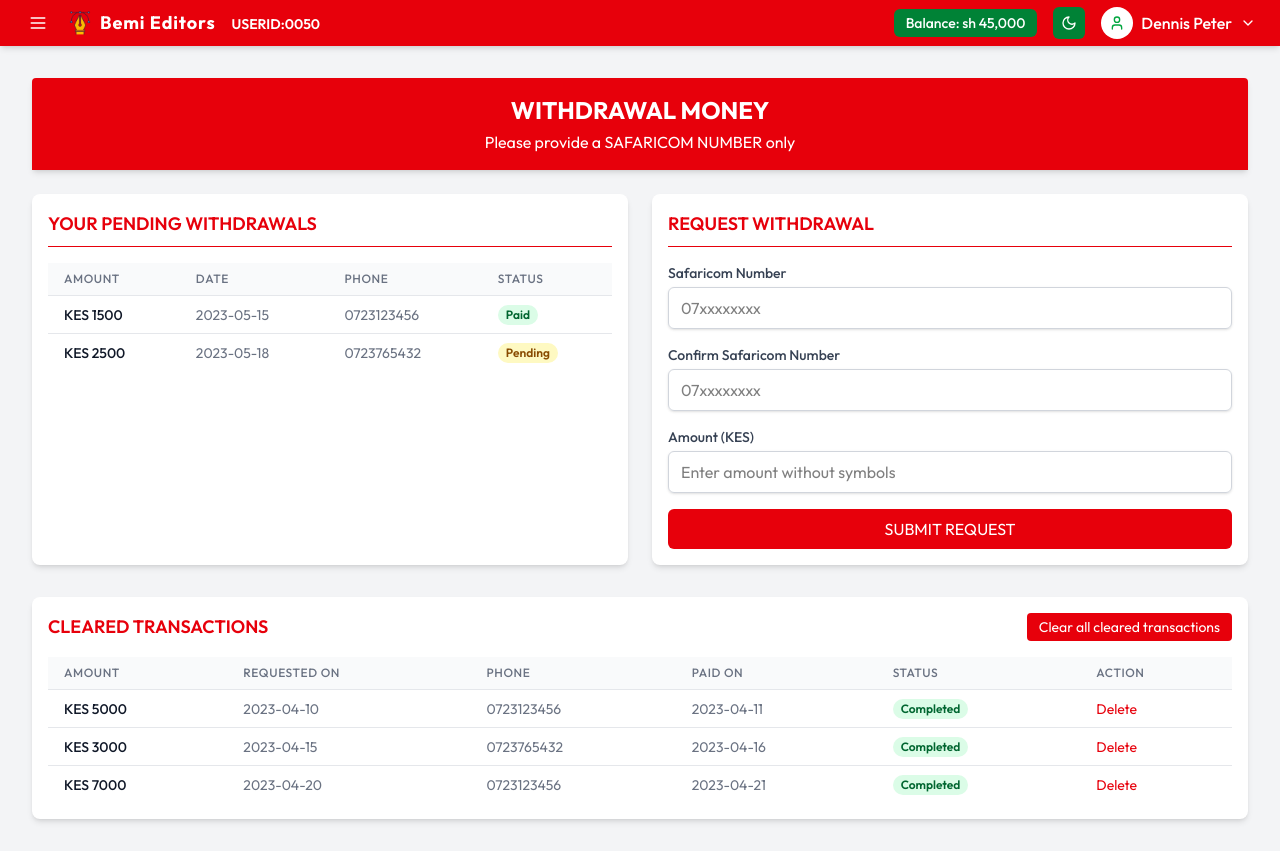
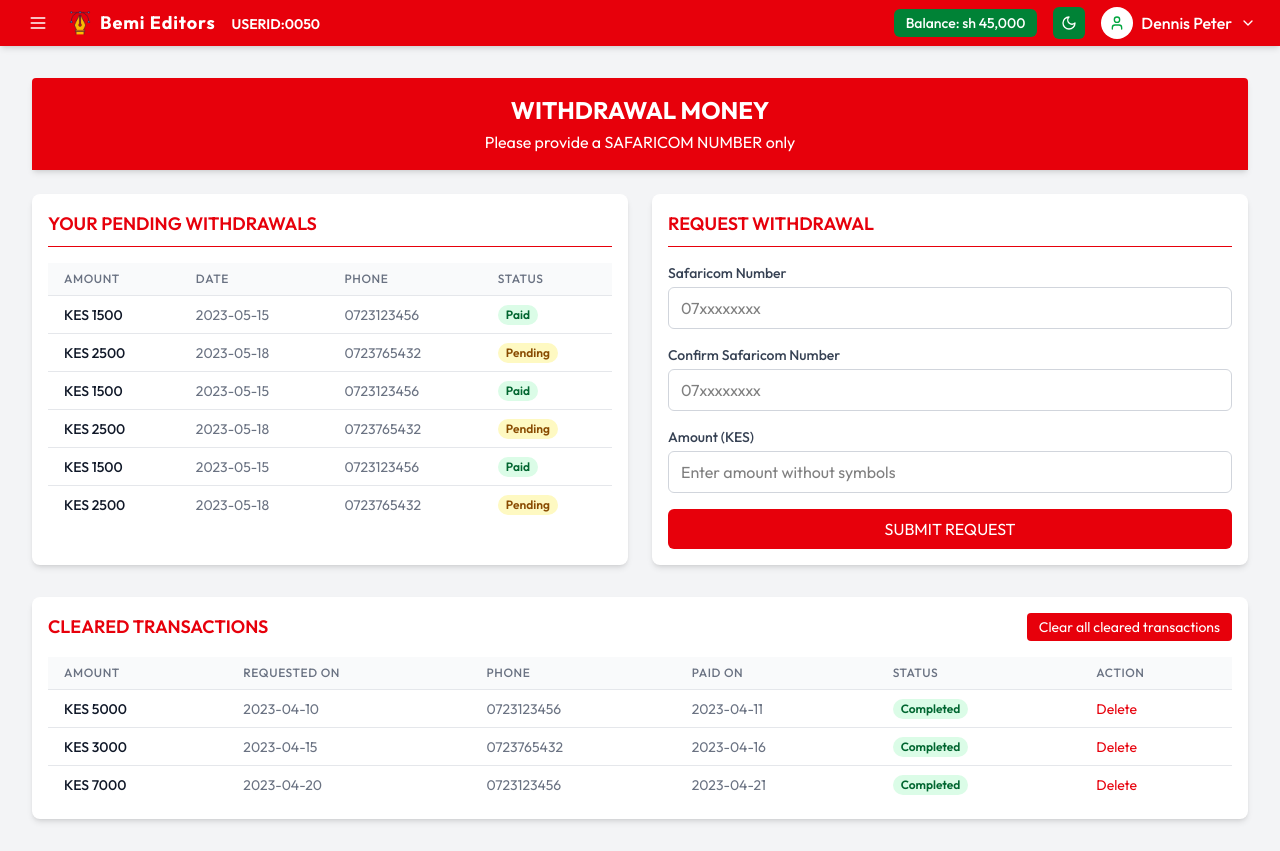
Before and after one commit to Ritahchanger/penpal, a Next.js app in the folder frontend/: page /user/dashboard/withdrawals in a window 1280 px wide. Built offline with nearby package versions, Linux system fonts and the light colour scheme.

Commit message:
Updates on the writers

```diff
--- a/frontend/src/app/page.tsx
+++ b/frontend/src/app/page.tsx
@@ -78,7 +78,39 @@ export default function Home() {
             {/* Example Writer Card */}
             <div className="bg-white p-6 rounded-lg border border-red-300">
               <img
-                src="https://via.placeholder.com/150"
+                src="https://images.pexels.com/photos/32037492/pexels-photo-32037492/free-photo-of-cultural-parade-with-traditional-attire-and-horses.jpeg?auto=compress&cs=tinysrgb&w=1260&h=750&dpr=1"
+                alt="Writer"
+                className="w-full h-48 object-cover rounded-t-lg"
+              />
+              <h3 className="text-xl font-semibold text-gray-800 mt-4">
+                Dennis Peter Munyao
+              </h3>
+              <p className="text-gray-600 mt-2">
+                Expert in SEO and Content Writing
+              </p>
+              <button className="mt-4 w-full py-2 bg-[#FF0000] text-white rounded-lg">
+                View Profile
+              </button>
+            </div>
+            <div className="bg-white p-6 rounded-lg border border-red-300">
+              <img
+                src="https://images.pexels.com/photos/32037492/pexels-photo-32037492/free-photo-of-cultural-parade-with-traditional-attire-and-horses.jpeg?auto=compress&cs=tinysrgb&w=1260&h=750&dpr=1"
+                alt="Writer"
+                className="w-full h-48 object-cover rounded-t-lg"
+              />
+              <h3 className="text-xl font-semibold text-gray-800 mt-4">
+                Dennis Peter Munyao
+              </h3>
+              <p className="text-gray-600 mt-2">
+                Expert in SEO and Content Writing
+              </p>
+              <button className="mt-4 w-full py-2 bg-[#FF0000] text-white rounded-lg">
+                View Profile
+              </button>
+            </div>
+            <div className="bg-white p-6 rounded-lg border border-red-300">
+              <img
+                src="https://images.pexels.com/photos/32037492/pexels-photo-32037492/free-photo-of-cultural-parade-with-traditional-attire-and-horses.jpeg?auto=compress&cs=tinysrgb&w=1260&h=750&dpr=1"
                 alt="Writer"
                 className="w-full h-48 object-cover rounded-t-lg"
               />
--- a/frontend/src/app/user/dashboard/withdrawals/page.tsx
+++ b/frontend/src/app/user/dashboard/withdrawals/page.tsx
@@ -17,6 +17,42 @@ const WithdrawalPage = () => {
     },
     {
       id: 2,
+      requestedAmount: 2500,
+      date: "2023-05-18",
+      phoneNumber: "0723765432",
+      paidOn: "Pending",
+      amountPaid: 0,
+      balance: 2500,
+    },
+    {
+      id: 3,
+      requestedAmount: 1500,
+      date: "2023-05-15",
+      phoneNumber: "0723123456",
+      paidOn: "2023-05-16",
+      amountPaid: 1500,
+      balance: 0,
+    },
+    {
+      id: 4,
+      requestedAmount: 2500,
+      date: "2023-05-18",
+      phoneNumber: "0723765432",
+      paidOn: "Pending",
+      amountPaid: 0,
+      balance: 2500,
+    },
+    {
+      id: 5,
+      requestedAmount: 1500,
+      date: "2023-05-15",
+      phoneNumber: "0723123456",
+      paidOn: "2023-05-16",
+      amountPaid: 1500,
+      balance: 0,
+    },
+    {
+      id: 6,
       requestedAmount: 2500,
       date: "2023-05-18",
       phoneNumber: "0723765432",
--- a/frontend/src/components/useraccount/Navbar.tsx
+++ b/frontend/src/components/useraccount/Navbar.tsx
@@ -76,28 +76,28 @@ const Navbar = () => {
                 <div className="absolute right-0 mt-2 w-48 bg-white rounded-md shadow-lg py-1 z-50 border border-gray-200">
                   <Link
                     href="/"
-                    className="block px-4 py-2 text-gray-800 hover:bg-gray-100 text-sm"
+                    className="block px-4 py-2 text-gray-800 hover:bg-red-300 text-sm"
                     onClick={() => setIsUserDropdownOpen(false)}
                   >
                     Home
                   </Link>
                   <Link
                     href="/user/dashboard/profile"
-                    className="block px-4 py-2 text-gray-800 hover:bg-gray-100 text-sm"
+                    className="block px-4 py-2 text-gray-800 hover:bg-red-300 text-sm"
                     onClick={() => setIsUserDropdownOpen(false)}
                   >
                     Profile
                   </Link>
                   <Link
                     href="/admin/"
-                    className="block px-4 py-2 text-gray-800 hover:bg-gray-100 text-sm"
+                    className="block px-4 py-2 text-gray-800 hover:bg-red-300 text-sm"
                     onClick={() => setIsUserDropdownOpen(false)}
                   >
                     Admin
                   </Link>
                   <Link
                     href="/auth/login"
-                    className="block px-4 py-2 text-gray-800 hover:bg-gray-100 text-sm border-t border-gray-200"
+                    className="block px-4 py-2 text-gray-800 hover:bg-red-300 text-sm border-t border-gray-200"
                     onClick={() => setIsUserDropdownOpen(false)}
                   >
                     Logout
--- a/frontend/src/components/useraccount/withdrawals/RequestWithdrawals.tsx
+++ b/frontend/src/components/useraccount/withdrawals/RequestWithdrawals.tsx
@@ -15,7 +15,7 @@ const RequestWithdrawals = () => {
           <input
             type="text"
             id="phone"
-            className="mt-1 block w-full border border-gray-300 rounded-md shadow-sm py-2 px-3 focus:outline-none focus:ring-red-500 focus:border-red-500"
+            className="mt-1 block w-full border border-gray-300 rounded-md  py-2 px-3 focus:outline-none focus:ring-red-500 focus:border-red-500"
             placeholder="07xxxxxxxx"
           />
         </div>
@@ -29,7 +29,7 @@ const RequestWithdrawals = () => {
           <input
             type="text"
             id="confirmPhone"
-            className="mt-1 block w-full border border-gray-300 rounded-md shadow-sm py-2 px-3 focus:outline-none focus:ring-red-500 focus:border-red-500"
+            className="mt-1 block w-full border border-gray-300 rounded-md  py-2 px-3 focus:outline-none focus:ring-red-500 focus:border-red-500"
             placeholder="07xxxxxxxx"
           />
         </div>
@@ -43,7 +43,7 @@ const RequestWithdrawals = () => {
           <input
             type="text"
             id="amount"
-            className="mt-1 block w-full border border-gray-300 rounded-md shadow-sm py-2 px-3 focus:outline-none focus:ring-red-500 focus:border-red-500"
+            className="mt-1 block w-full border border-gray-300 rounded-md py-2 px-3 focus:outline-none focus:ring-red-500 focus:border-red-500"
             placeholder="Enter amount without symbols"
           />
         </div>
```
